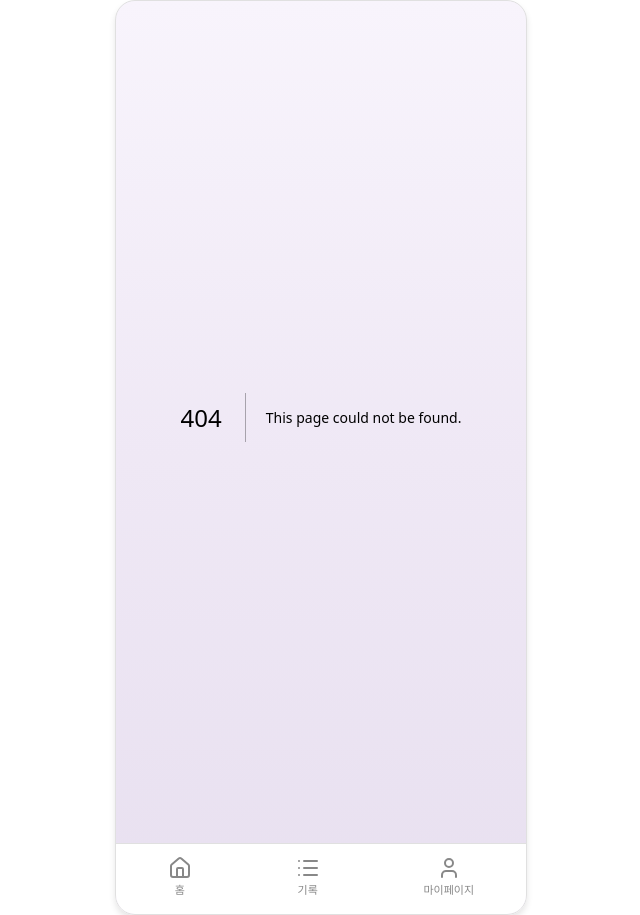
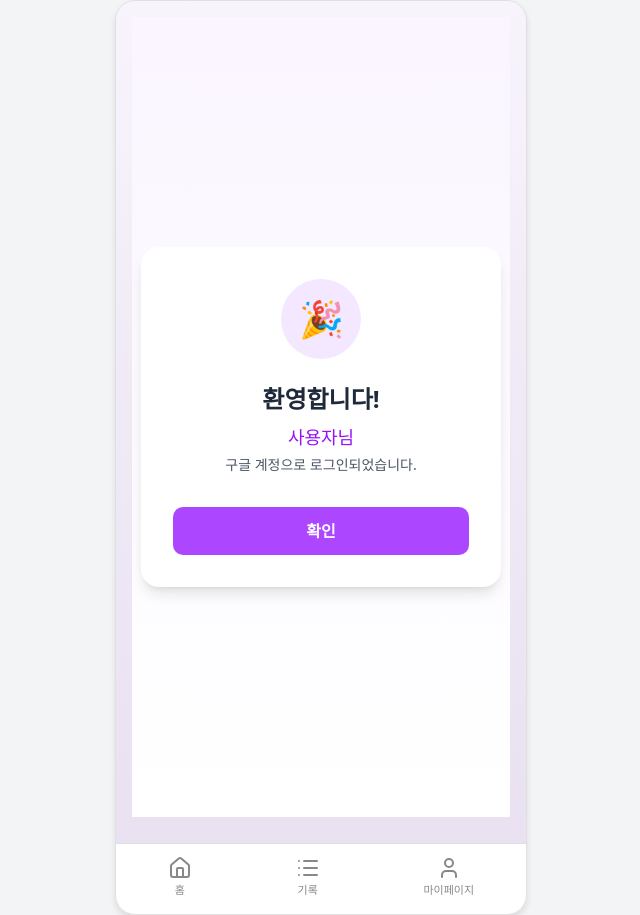
Before and after one commit to cjswogud12/food_plan_frontend_deploy, a Next.js app: page /login/callback in a window 1280 px wide. Before the commit this address had no page. Shown: the whole page, without its empty margins (319-959 px from the left). Built offline with nearby package versions, Linux system fonts and the light colour scheme.

Commit message:
소셜 로그인(callback 폴더) 생성, 엔드포인트 생성

```diff
--- /dev/null
+++ b/src/app/login/callback/page.tsx
@@ -0,0 +1,65 @@
+"use client"
+
+import { useSearchParams, useRouter } from "next/navigation"
+import { Suspense } from "react"
+
+function CallbackContent() {
+    const params = useSearchParams()
+    const router = useRouter()
+
+    const name = params.get("name") || "사용자"
+    const email = params.get("email") || ""
+
+    const handleConfirm = () => {
+        router.push("/")
+    }
+
+    return (
+        <main className="flex flex-col w-full h-screen justify-center items-center bg-gradient-to-b from-purple-50 to-white">
+            <div className="flex flex-col items-center w-full max-w-[360px] mx-auto p-8 bg-white rounded-2xl shadow-lg">
+                {/* 환영 아이콘 */}
+                <div className="w-20 h-20 bg-purple-100 rounded-full flex items-center justify-center mb-6">
+                    <span className="text-4xl">🎉</span>
+                </div>
+
+                {/* 환영 메시지 */}
+                <h1 className="text-2xl font-bold text-gray-800 mb-2">
+                    환영합니다!
+                </h1>
+                <p className="text-lg font-medium text-purple-600 mb-1">
+                    {name}님
+                </p>
+                {email && (
+                    <p className="text-sm text-gray-500 mb-6">
+                        {email}
+                    </p>
+                )}
+
+                {/* 설명 */}
+                <p className="text-sm text-gray-600 text-center mb-8">
+                    구글 계정으로 로그인되었습니다.<br />
+                </p>
+
+                {/* 확인 버튼 */}
+                <button
+                    onClick={handleConfirm}
+                    className="w-full bg-purple-500 text-white font-bold py-3 rounded-lg hover:bg-purple-600 active:scale-[0.98] transition-all"
+                >
+                    확인
+                </button>
+            </div>
+        </main>
+    )
+}
+
+export default function LoginCallbackPage() {
+    return (
+        <Suspense fallback={
+            <main className="flex w-full h-screen justify-center items-center">
+                <p>로딩 중...</p>
+            </main>
+        }>
+            <CallbackContent />
+        </Suspense>
+    )
+}
--- a/src/components/user/LoginForm.tsx
+++ b/src/components/user/LoginForm.tsx
@@ -36,9 +36,10 @@ export default function LoginForm() {
         }
     }
 
-    // 구글 소셜 로그인 기능은 추가 안함.
+    // 구글 소셜 로그인 - 백엔드 OAuth 엔드포인트로 리다이렉트
     const handleGoogleLogin = () => {
-        alert("구글 로그인 실패")
+        // 백엔드에서 구글 OAuth URL 설정 필요
+        window.location.href = "http://localhost:8000/api/auth/google";
     }
     return (
         <main className="flex flex-col w-full h-full justify-center">
```
